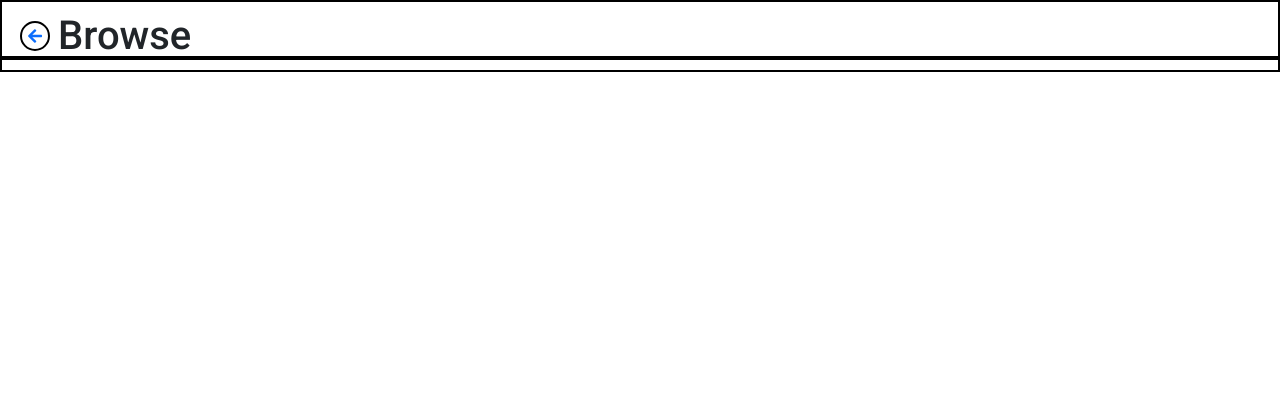
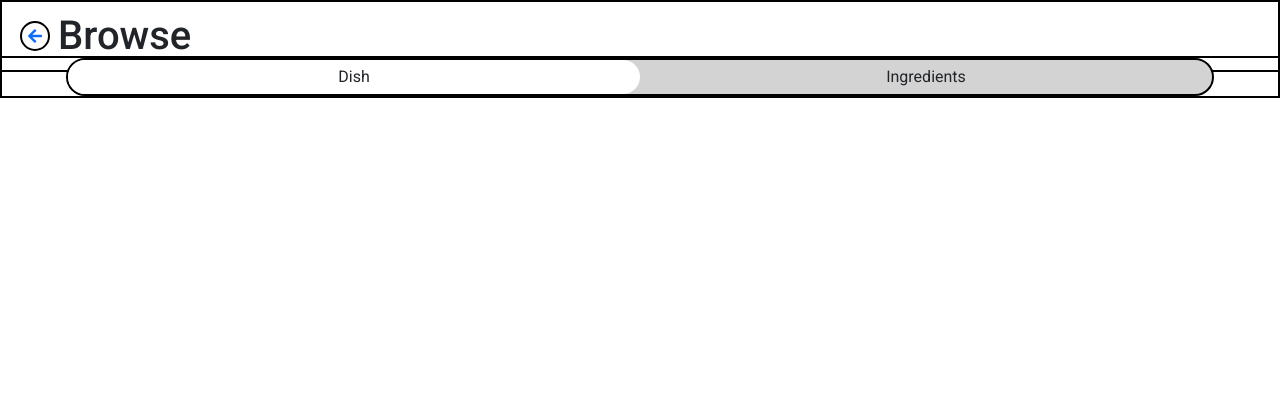
Before and after one commit to zoet24/crockpot-v1, a Flask app: page /browse in a window 1280 px wide. Shown: the top 420 px of the page. Run offline with Flask 2, Linux system fonts and the light colour scheme; some libraries are stand-ins or nearby versions.

Commit message:
Add switch toggle to browse page

```diff
--- /dev/null
+++ b/static/css/components/switches.css
@@ -0,0 +1,31 @@
+.switch-body  {
+    display: flex;
+    width: 100%;
+    position: relative;
+    background-color: lightgray;
+    border: solid black 2px;
+    border-radius: 25px;
+}
+
+.switch-body input {
+    opacity: 0;
+    width: 0;
+    height: 0;
+}
+
+.switch-body label {
+    width: 50%;
+    text-align: center;
+    cursor: pointer;
+    z-index: 1;
+    padding: 5px;
+}
+
+.switch-slider {
+    height: 100%;
+    width: 50%;
+    background-color: white;
+    position: absolute;
+    border-radius: 25px;
+    transition: 1s;
+}
--- a/templates/pages/base/base.html
+++ b/templates/pages/base/base.html
@@ -13,6 +13,7 @@
     <link rel="stylesheet" href="{{ url_for('static', filename='css/components/checkboxes.css') }}">
     <link rel="stylesheet" href="{{ url_for('static', filename='css/components/icons.css') }}">
     <link rel="stylesheet" href="{{ url_for('static', filename='css/components/sections.css') }}">
+    <link rel="stylesheet" href="{{ url_for('static', filename='css/components/switches.css') }}">
     <link rel="stylesheet" href="{{ url_for('static', filename='css/components/text.css') }}">
     {% endblock %}
 
--- a/templates/pages/browse/browse.html
+++ b/templates/pages/browse/browse.html
@@ -11,5 +11,6 @@
     {% endwith %}
     <div class="header-spacer"></div>
     <section class="container-section">
+        {% include 'pages/browse/includes/switch_dish-ingredients.html' %}
     </section>
 {% endblock %}
--- /dev/null
+++ b/templates/pages/browse/includes/switch_dish-ingredients.html
@@ -0,0 +1,18 @@
+<div class="switch-body">
+    <input type="radio" name="browse_switch_dish-ingredients" id="browse_switch_dish" value="Dish" onchange="browseSwitchValue()">
+    <label for="browse_switch_dish">Dish</label>
+    <input type="radio" name="browse_switch_dish-ingredients" id="browse_switch_ingredients" value="Ingredients" onchange="browseSwitchValue()">
+    <label for="browse_switch_ingredients">Ingredients</label>
+    <span class="switch-slider" id="browse_switch-slider_dish-ingredients"></span>
+</div>
+
+<script>
+    function browseSwitchValue() {
+        var value = $('input[name=browse_switch_dish-ingredients]:checked').val();
+        if (value == "Ingredients") {
+            document.getElementById("browse_switch-slider_dish-ingredients").style.transform = "translate(100%,0)";
+        } else {
+            document.getElementById("browse_switch-slider_dish-ingredients").style.transform = "translate(0%,0)";
+        }
+    }
+</script>
```
Also changed, not shown: static/css/components/checkboxes.css (+83 -2 lines).
